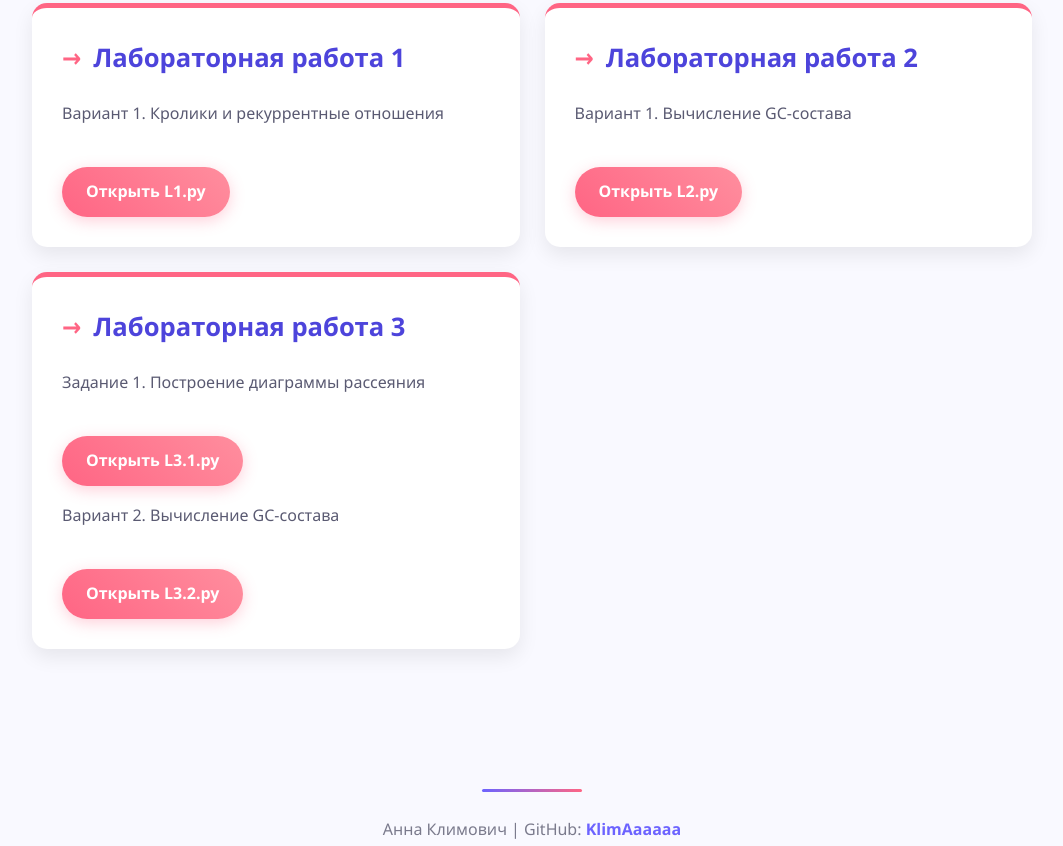
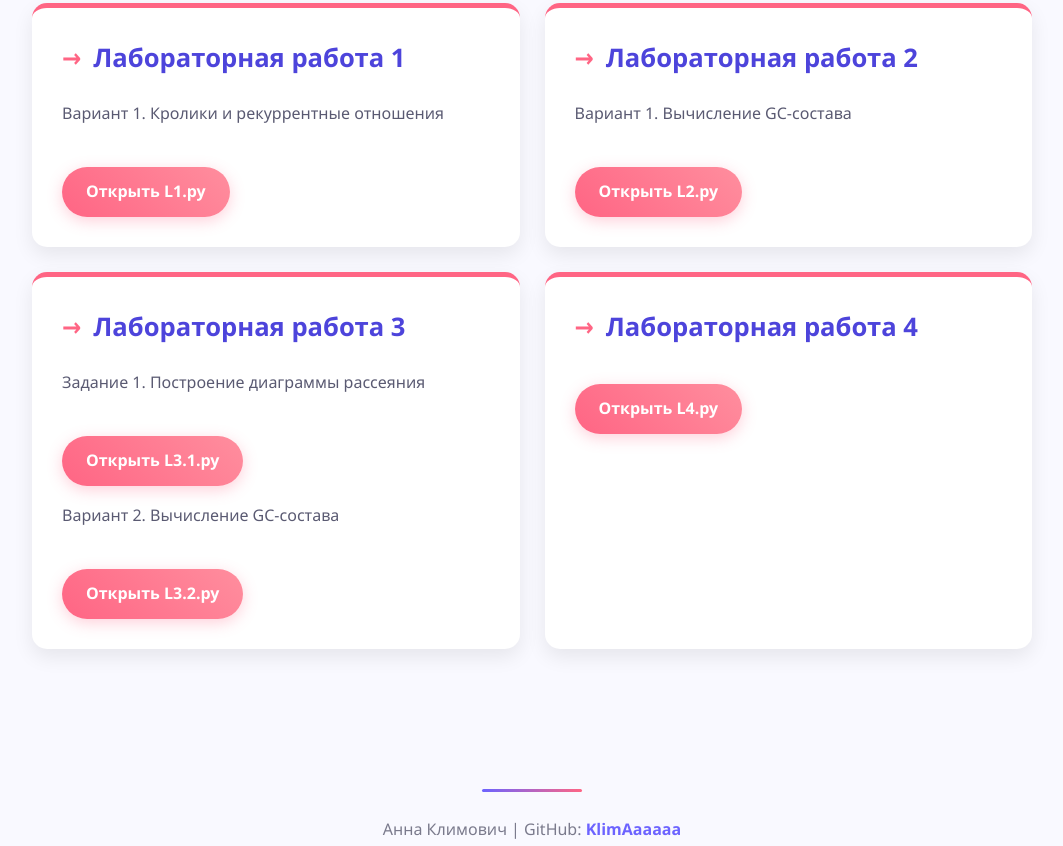
Before and after one commit to KlimAaaaaa/KlimAaaaaa.github.io, a plain HTML site: page index.html in a window 1280 px wide. Shown: the part 391-1237 px from the top of the page, without its empty margins (108-1171 px from the left). Drawn offline with Linux system fonts and the light colour scheme.

Commit message:
Update index.html

```diff
--- a/index.html
+++ b/index.html
@@ -223,6 +223,10 @@
                 <p>Вариант 2. Вычисление GC-состава</p>
                 <a href="https://github.com/KlimAaaaaa/KlimAaaaaa.github.io/blob/main/L3.2.py" class="lab-link" target="_blank"  >Открыть L3.2.py</a>
             </div>
+            <div class="lab-card">
+                <h2 class="lab-title">Лабораторная работа 4 </h2>
+                <a href="https://github.com/KlimAaaaaa/KlimAaaaaa.github.io/blob/main/L4.py" class="lab-link" target="_blank"  >Открыть L4.py</a>
+            </div>
         </div>
     </div>
 
```
